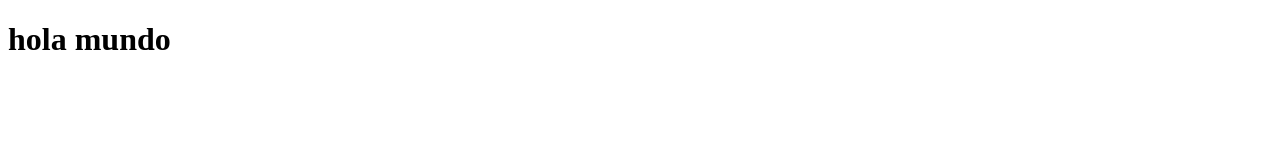
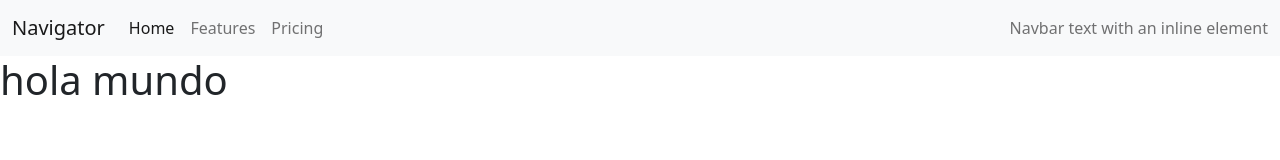
Before and after one commit to jherx/prueba-git, a plain HTML site: page INDEX.HTML in a window 1280 px wide. Drawn offline with nearby package versions, Linux system fonts and the light colour scheme.

Commit message:
insersion de boostrap y navbar

```diff
--- a/INDEX.HTML
+++ b/INDEX.HTML
@@ -3,9 +3,39 @@
 <head>
     <meta charset="UTF-8">
     <meta name="viewport" content="width=device-width, initial-scale=1.0">
-    <title>Document</title>
+    <link href="https://cdn.jsdelivr.net/npm/bootstrap@5.0.0-beta1/dist/css/bootstrap.min.css" rel="stylesheet" integrity="sha384-giJF6kkoqNQ00vy+HMDP7azOuL0xtbfIcaT9wjKHr8RbDVddVHyTfAAsrekwKmP1" crossorigin="anonymous">
+<script src="https://cdn.jsdelivr.net/npm/bootstrap@5.0.0-beta1/dist/js/bootstrap.bundle.min.js" integrity="sha384-ygbV9kiqUc6oa4msXn9868pTtWMgiQaeYH7/t7LECLbyPA2x65Kgf80OJFdroafW" crossorigin="anonymous"></script>
+    <title>Prueba de codigo</title>
+    <nav class="navbar navbar-expand-lg navbar-light bg-light">
+        <div class="container-fluid">
+          <a class="navbar-brand" href="#">Navigator </a>
+          <button class="navbar-toggler" type="button" data-bs-toggle="collapse" data-bs-target="#navbarText" aria-controls="navbarText" aria-expanded="false" aria-label="Toggle navigation">
+            <span class="navbar-toggler-icon"></span>
+          </button>
+          <div class="collapse navbar-collapse" id="navbarText">
+            <ul class="navbar-nav me-auto mb-2 mb-lg-0">
+              <li class="nav-item">
+                <a class="nav-link active" aria-current="page" href="#">Home</a>
+              </li>
+              <li class="nav-item">
+                <a class="nav-link" href="#">Features</a>
+              </li>
+              <li class="nav-item">
+                <a class="nav-link" href="#">Pricing</a>
+              </li>
+            </ul>
+            <span class="navbar-text">
+              Navbar text with an inline element
+            </span>
+          </div>
+        </div>
+      </nav>
+
 </head>
 <body>
     <h1>hola mundo</h1>
+
+    <script src="https://cdn.jsdelivr.net/npm/@popperjs/core@2.5.4/dist/umd/popper.min.js" integrity="sha384-q2kxQ16AaE6UbzuKqyBE9/u/KzioAlnx2maXQHiDX9d4/zp8Ok3f+M7DPm+Ib6IU" crossorigin="anonymous"></script>
+<script src="https://cdn.jsdelivr.net/npm/bootstrap@5.0.0-beta1/dist/js/bootstrap.min.js" integrity="sha384-pQQkAEnwaBkjpqZ8RU1fF1AKtTcHJwFl3pblpTlHXybJjHpMYo79HY3hIi4NKxyj" crossorigin="anonymous"></script>
 </body>
 </html>
```
